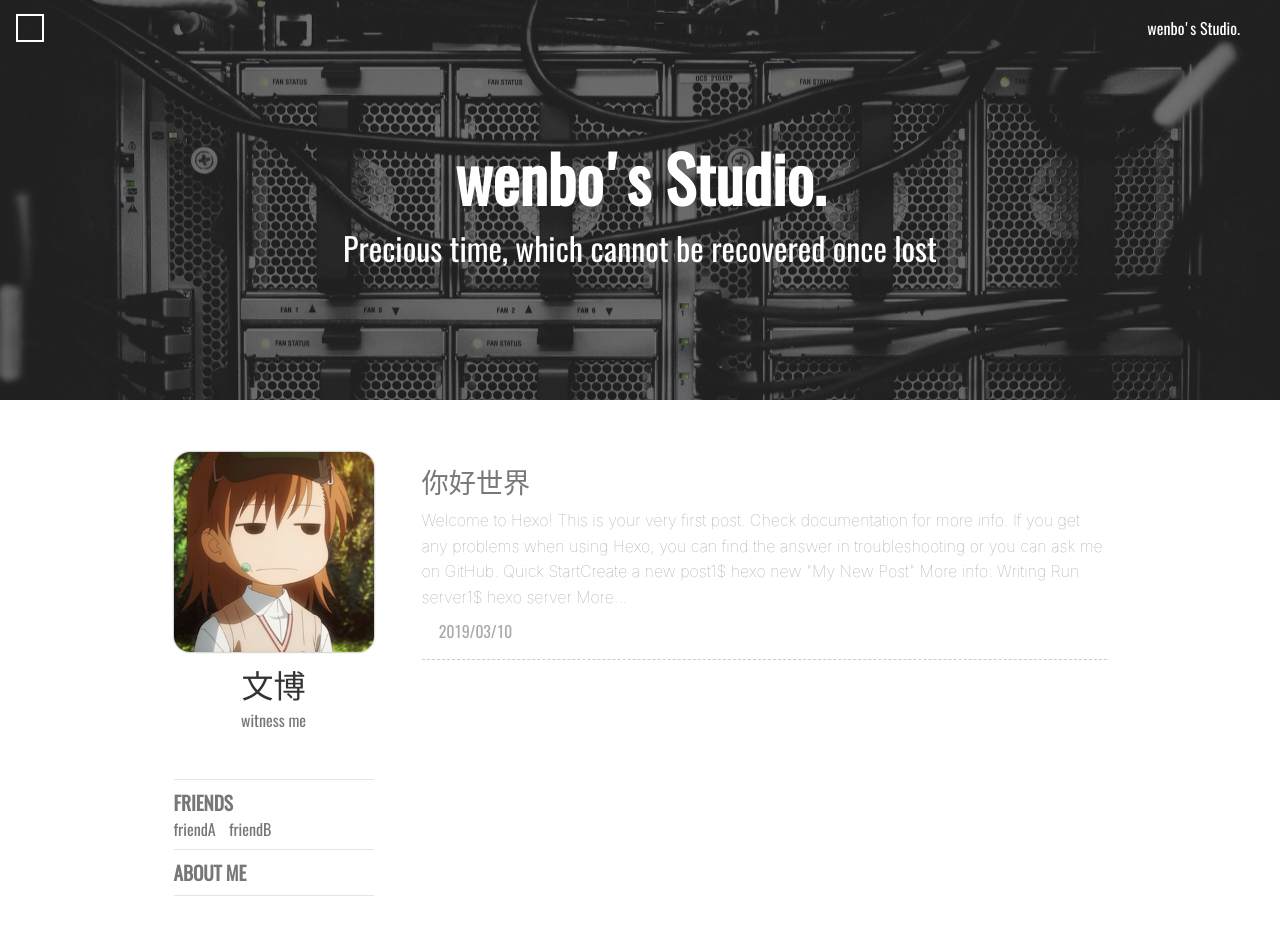
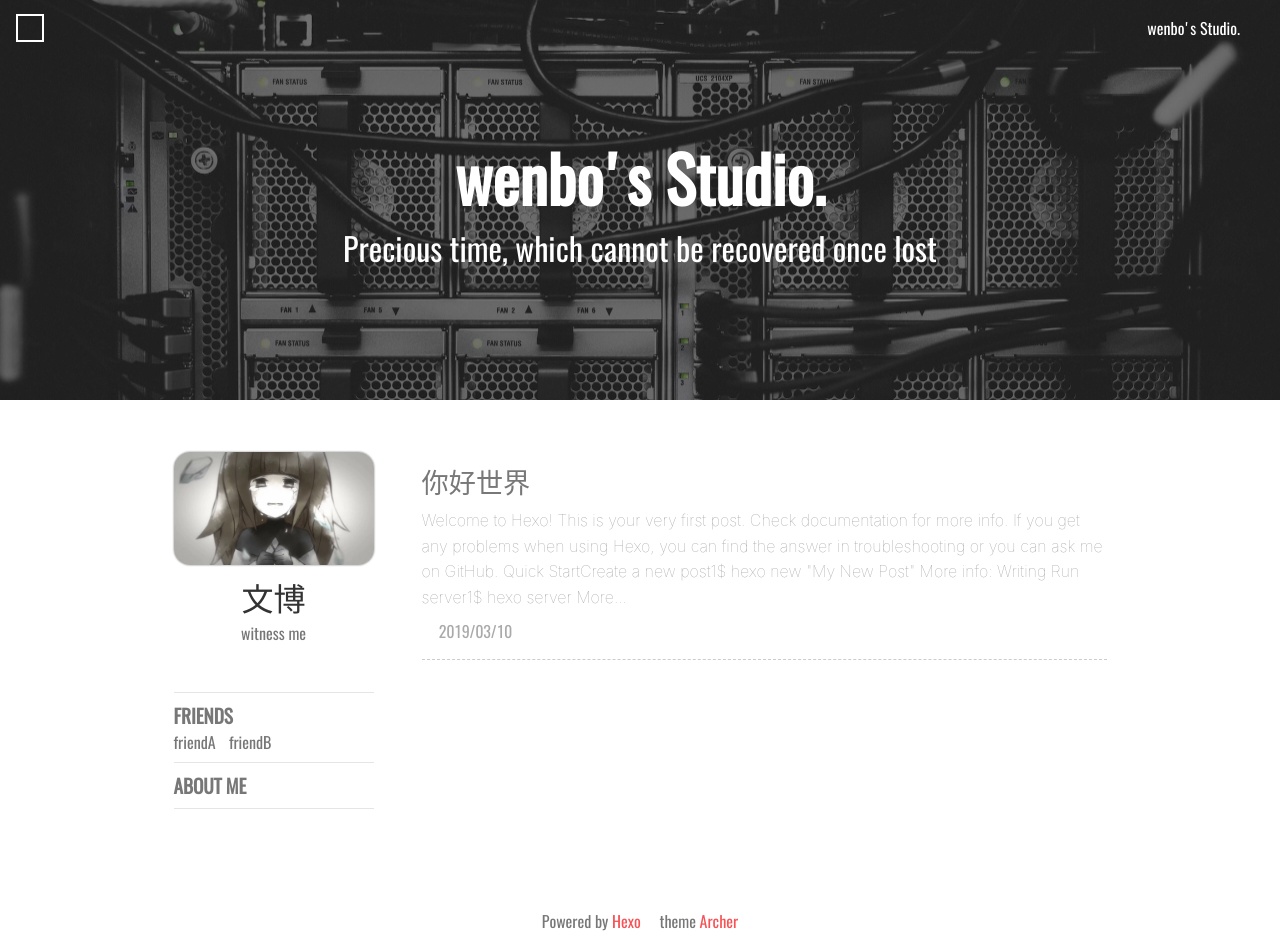
Before and after one commit to 930498541/930498541.github.io, a plain HTML site: page index.html in a window 1280 px wide. Shown: the top 936 px of the page. Drawn offline with nearby package versions, Linux system fonts and the light colour scheme; some packages are replaced by stand-ins of ours; a script that the page names is missing; a web font is replaced by a local one.

Commit message:
Site updated: 2019-03-10 14:29:57

```diff
--- a/index.html
+++ b/index.html
@@ -386,7 +386,7 @@ More...
             <!-- profile -->
 
             <div class="profile">
-    <img class="profile-avatar" alt="avatar" src="/avatar/Misaka.jpg">
+    <img class="profile-avatar" alt="avatar" src="/avatar/wenbo.jpg">
     <div class="profile-name">文博</div>
 
     <div class="profile-signature">
```
Also changed, not shown: avatar/wenbo.jpg (added).
